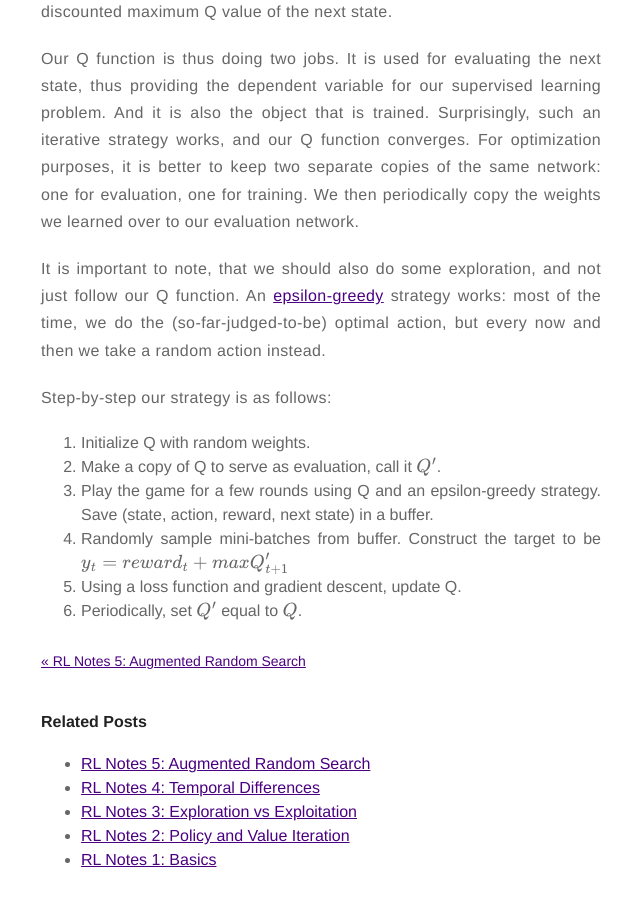
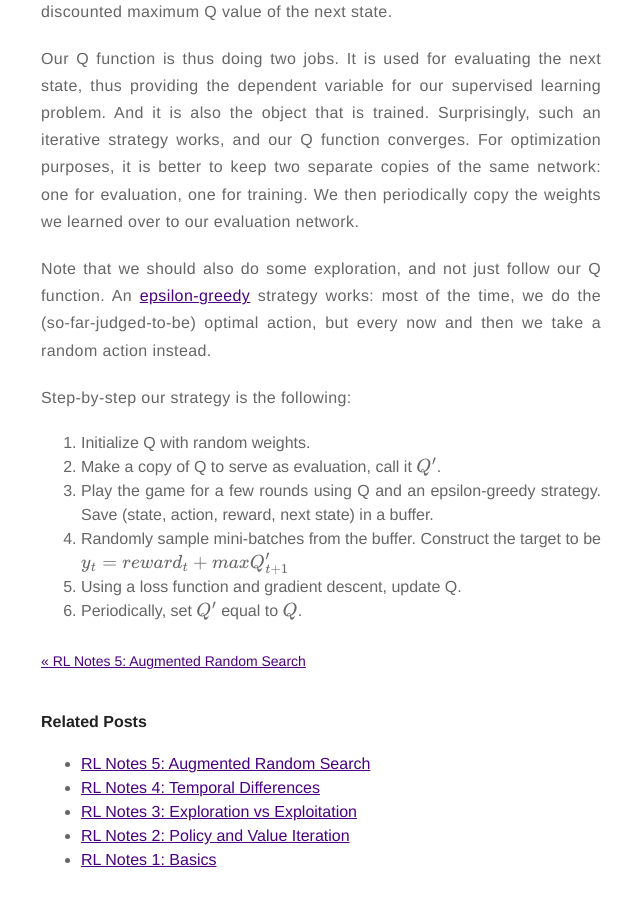
Before and after one commit to kk1694/old_blog, a Jekyll site: the page built from _posts/2018-11-20-rl-notes-6-experience-replay.md, in a window 1280 px wide and 900 px high, scrolled down 1042 px. Shown: the whole window, without its empty margins (319-959 px from the left). Built offline with Jekyll 4.4.1, drawn with Linux system fonts in a browser that asks for light colours; formulas are drawn with MathJax 3; comment, search, counter and statistics services are not loaded.

Commit message:
Fix typos.

```diff
--- a/_posts/2018-11-20-rl-notes-6-experience-replay.md
+++ b/_posts/2018-11-20-rl-notes-6-experience-replay.md
@@ -25,12 +25,12 @@ We start with a randomly initialized Q function. We play a couple of rounds with
 
 Our Q function is thus doing two jobs. It is used for evaluating the next state, thus providing the dependent variable for our supervised learning problem. And it is also the object that is trained. Surprisingly, such an iterative strategy works, and our Q function converges. For optimization purposes, it is better to keep two separate copies of the same network: one for evaluation, one for training. We then periodically copy the weights we learned over to our evaluation network.
 
-It is important to note, that we should also do some exploration, and not just follow our Q function. An [epsilon-greedy]({%post_url 2018-09-30-rl-notes-3-exporation-vs-exploitation%}) strategy works: most of the time, we do the (so-far-judged-to-be) optimal action, but every now and then we take a random action instead.
+Note that we should also do some exploration, and not just follow our Q function. An [epsilon-greedy]({%post_url 2018-09-30-rl-notes-3-exporation-vs-exploitation%}) strategy works: most of the time, we do the (so-far-judged-to-be) optimal action, but every now and then we take a random action instead.
 
-Step-by-step our strategy is as follows:
+Step-by-step our strategy is the following:
 1. Initialize Q with random weights.
 1. Make a copy of Q to serve as evaluation, call it $$Q'$$.
 1. Play the game for a few rounds using Q and an epsilon-greedy strategy. Save (state, action, reward, next state) in a buffer.
-1. Randomly sample mini-batches from buffer. Construct the target to be $$y_t = reward_t + max Q'_{t+1}$$
+1. Randomly sample mini-batches from the buffer. Construct the target to be $$y_t = reward_t + max Q'_{t+1}$$
 1. Using a loss function and gradient descent, update Q.
 1. Periodically, set $$Q'$$ equal to $$Q$$.
```
